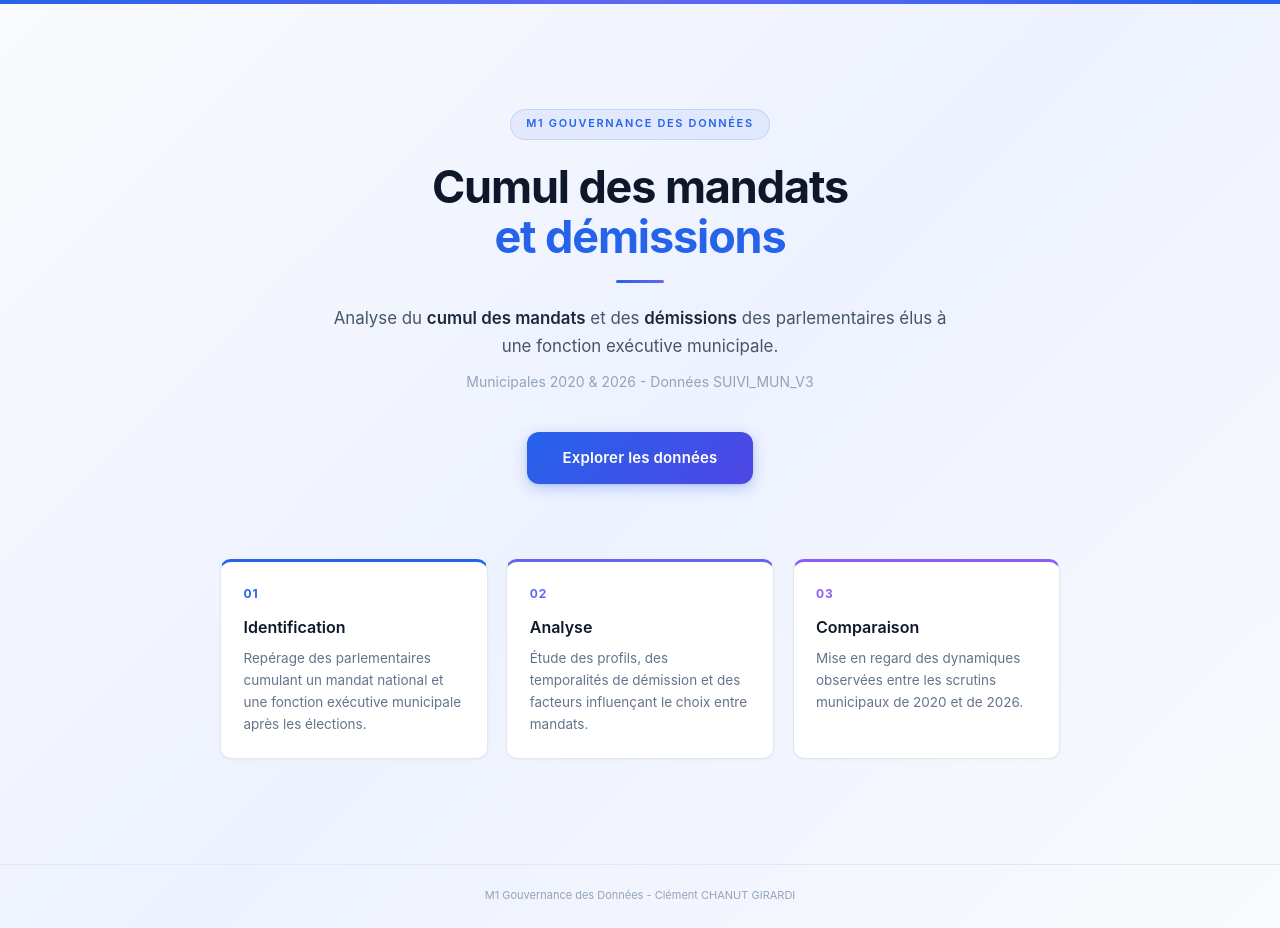
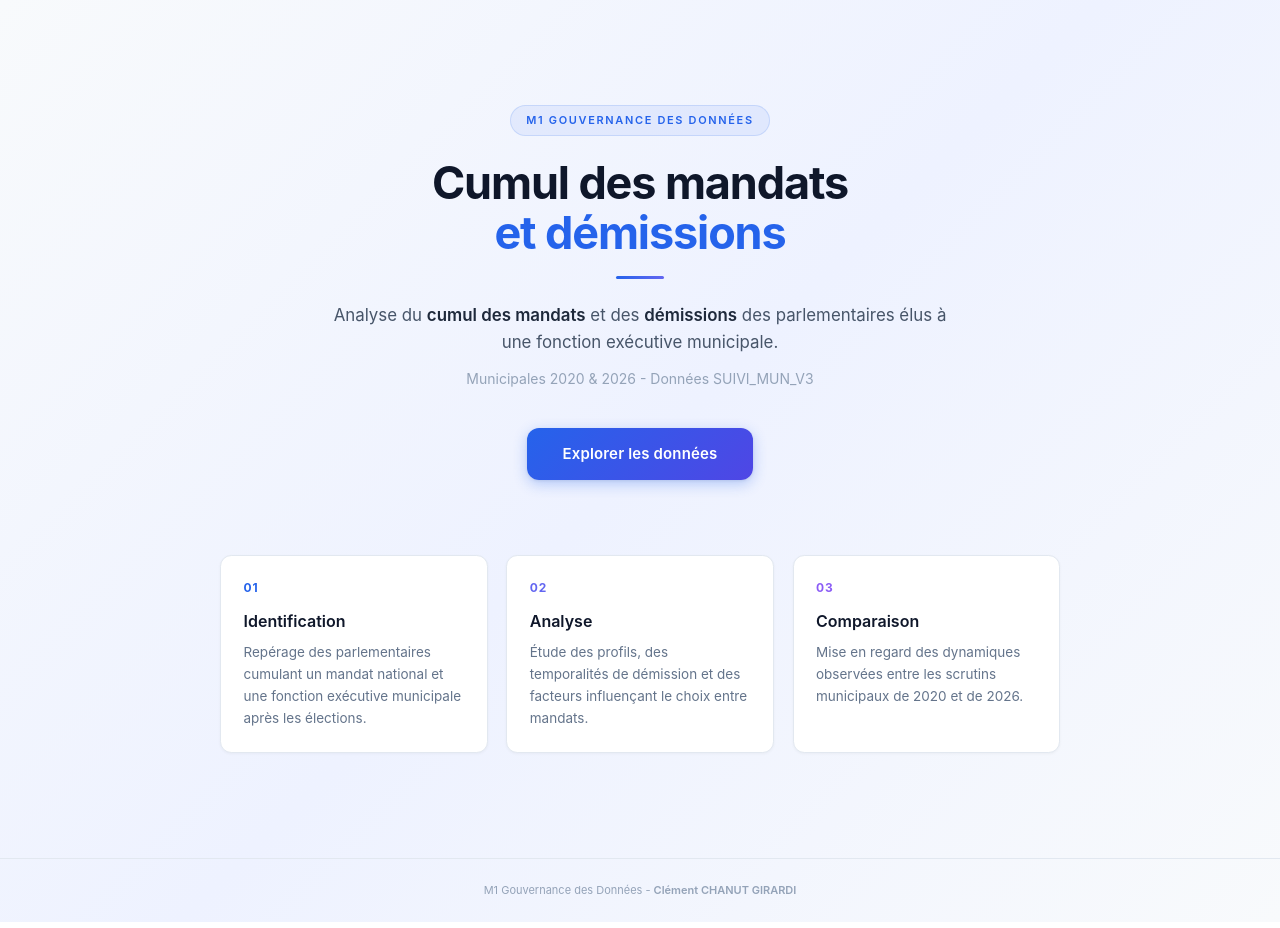
Before and after one commit to PrupoCG/cumulAnael, a Next.js app in the folder frontend/: page / in a window 1280 px wide. Built offline with nearby package versions, Linux system fonts and the light colour scheme.

Commit message:
Retrait liseré haut de page et haut des cartes, nom en gras

```diff
--- a/frontend/app/page.tsx
+++ b/frontend/app/page.tsx
@@ -5,9 +5,6 @@ import Link from "next/link";
 export default function Home() {
   return (
     <div className="min-h-screen flex flex-col" style={{ background: "linear-gradient(135deg, #f8fafc 0%, #eef2ff 50%, #f8fafc 100%)" }}>
-      {/* Ligne d'accent */}
-      <div className="h-1 w-full" style={{ background: "linear-gradient(90deg, #2563eb, #6366f1, #2563eb)" }} />
-
       <main className="flex-1 flex flex-col items-center justify-center px-4 py-20 md:py-28">
         {/* Badge contexte */}
         <span
@@ -98,7 +95,6 @@ export default function Home() {
                 background: "#ffffff",
                 border: "1px solid #e2e8f0",
                 boxShadow: "0 1px 3px rgba(0, 0, 0, 0.04)",
-                borderTop: `3px solid ${card.accent}`,
               }}
             >
               <span
@@ -123,7 +119,7 @@ export default function Home() {
         className="py-6 text-center text-[11px]"
         style={{ color: "#94a3b8", borderTop: "1px solid #e2e8f0" }}
       >
-        M1 Gouvernance des Données - Clément CHANUT GIRARDI
+        M1 Gouvernance des Données - <strong className="font-semibold">Clément CHANUT GIRARDI</strong>
       </footer>
     </div>
   );
```
